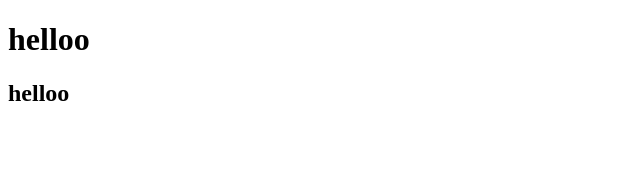
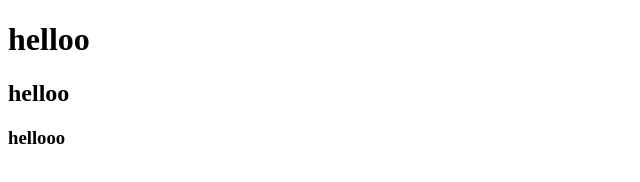
Before and after one commit to DeepakkumarA14/kitkat, a plain HTML site: page first.html in a window 1280 px wide. Shown: the full height of the page, 0-640 px from the left. Drawn offline with Linux system fonts and the light colour scheme.

Commit message:
commited

```diff
--- a/first.html
+++ b/first.html
@@ -10,5 +10,6 @@
 
     </h1>
     <h2>helloo</h2>
+    <h3>hellooo</h3>
 </body>
 </html>
```
